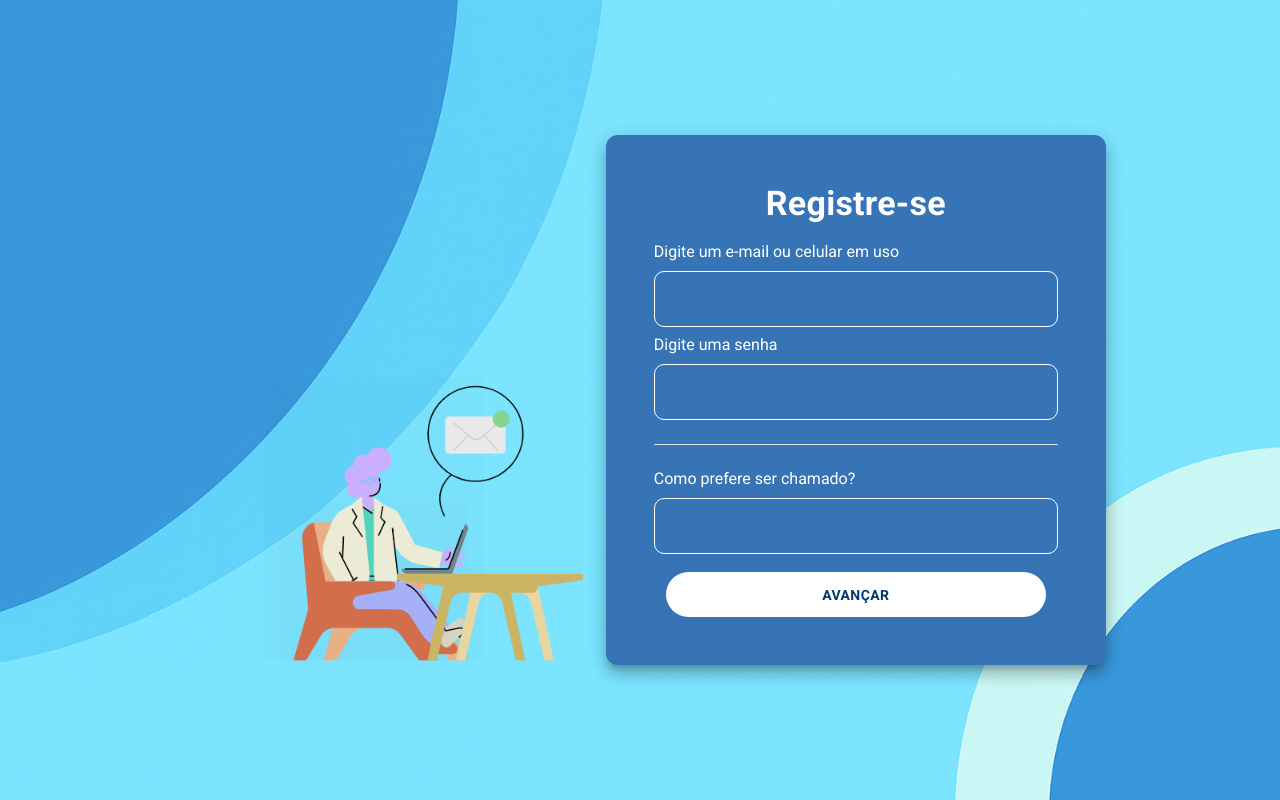
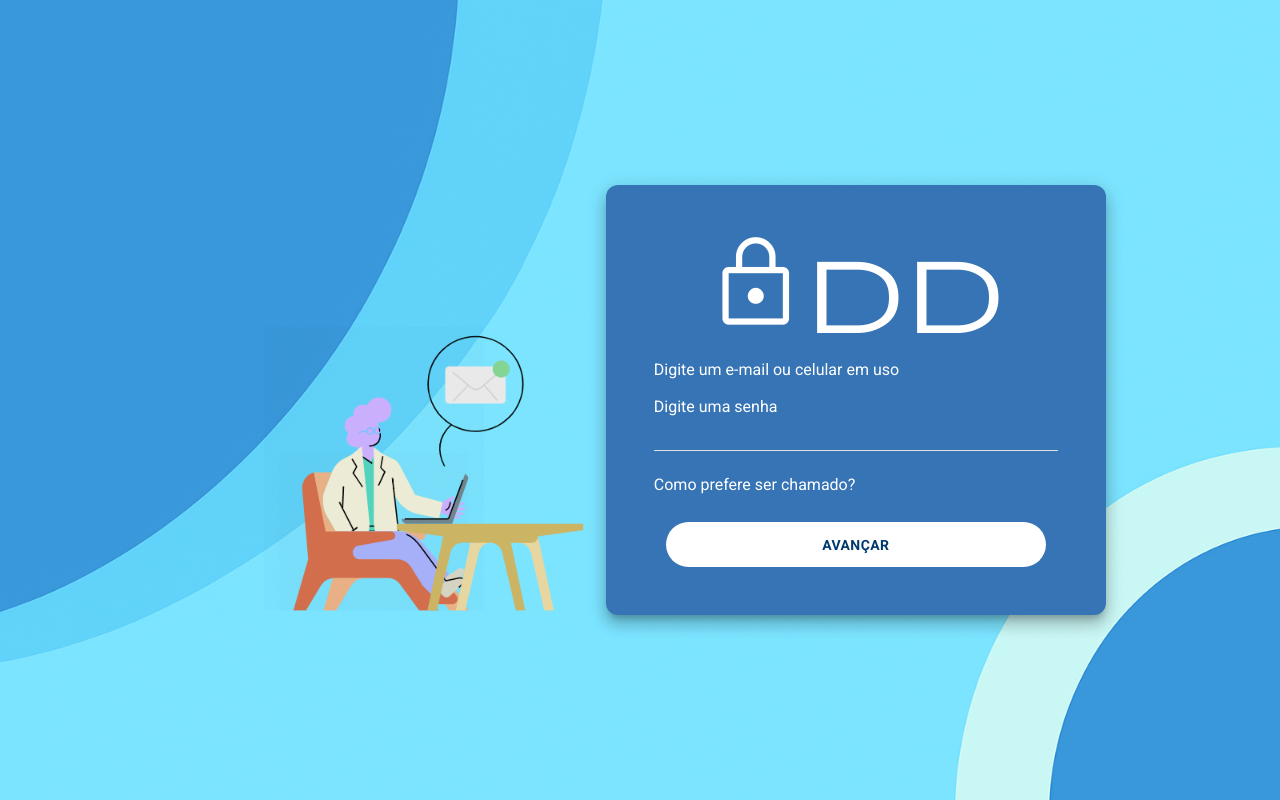
Before and after one commit to Nexterzin/TCC---Adaptative-IA, a Next.js app: page /PagesRouter/Password-recovery in a window 1280 px wide. Built offline with nearby package versions, Linux system fonts and the light colour scheme.

Commit message:
[COMMIT & UPDATE] Commit para dar pull na dev e ajustes na tela de registro

```diff
--- a/package.json
+++ b/package.json
@@ -11,7 +11,7 @@
   "dependencies": {
     "@emotion/react": "^11.14.0",
     "@emotion/styled": "^11.14.1",
-    "@mui/icons-material": "^7.2.0",
+    "@mui/icons-material": "^7.3.1",
     "@mui/material": "^7.2.0",
     "@mui/styled-engine-sc": "^6.4.6",
     "next": "^15.4.1",
--- a/src/app/Commons/Password-Recovery/RecoveryPage.jsx
+++ b/src/app/Commons/Password-Recovery/RecoveryPage.jsx
@@ -9,18 +9,21 @@ import { toast, ToastContainer } from 'react-toastify';
 import { Box, TextField, Typography, Grid, Link, Stack, Divider } from "@mui/material";
 import DefaultaButton from '../Component/ComponentButton/DefaultButton';
 
+const Conditional = ({
+    shoWhen,
+    children,
+}) => {
+    if (shoWhen) return <>{children}</>;
+    return<></>
+};
+
 const RecoveryPasswordPage = () => {
     const router = useRouter();
 
-    const [senha, setSenha] = useState('');
-    const [usuario, setUsuario] = useState('');
+    const [senhaRecuperadaSucesso, setsenhaRecuperadaSucesso] = useState(false);
 
     const goToLogin = () => {
         router.push('/PagesRouter/Login');
-    };
-
-    const goToRegister = () => {
-        router.push('/PagesRouter/Register');
     };
 
     const goToRecoveryPassword = () => {
@@ -29,6 +32,7 @@ const RecoveryPasswordPage = () => {
 
 return (
     <>
+        <link rel="stylesheet" href="https://fonts.googleapis.com/css2?family=Material+Symbols+Outlined:opsz,wght,FILL,GRAD@24,400,0,0&icon_names=lock" />
         <Box className='background'
             sx={{
                 display: 'flex',
@@ -37,10 +41,10 @@ const RecoveryPasswordPage = () => {
                 alignItems: 'center',
                 backgroundSize: 'cover',
                 justifyContent: 'center',
-                    backgroundPosition: {xs:'-123px -150px', sm: 'center',md: 'center',lg: 'center'},
+                backgroundPosition: { xs: '-123px -150px', sm: 'center', md: 'center', lg: 'center' },
                 backgroundImage: 'url("/FundoLogin.png")',
                 backgroundRepeat: 'no-repeat',
-                    backgroundColor: {xs: "#7be4ff"}
+                backgroundColor: { xs: "#7be4ff" }
             }}
         >
 
@@ -58,14 +62,15 @@ const RecoveryPasswordPage = () => {
                         sx={{
                             height: 'auto',
                             width: { md: '30vw', lg: '25vw' },
-                                display: { xs: 'none', sm: 'none',md: 'block', lg: 'flex' },
+                            display: { xs: 'none', sm: 'none', md: 'block', lg: 'flex' },
                         }}
                     />
                 </Grid>
 
                 {/* Card de Registre-se como Grid */}
 
-                    <Grid size={{ xs: 11, md: 6, lg: 6 }}>
+                <Grid size={{ xs: 11, md: 6, lg: 6 }} >
+                    <Conditional shoWhen={senhaRecuperadaSucesso} >
                         <Grid
                         container
                         spacing={1}
@@ -81,9 +86,12 @@ const RecoveryPasswordPage = () => {
 
                         }}
                     >
+
                         <Grid size={12} className="labelForm">
                             <Typography variant="h4" textAlign="center" fontWeight="bold" color="white">
-                                    Registre-se
+                                <span class="material-symbols-outlined md-100">
+                                    lock
+                                </span>
                             </Typography>
                         </Grid>
 
@@ -92,34 +100,7 @@ const RecoveryPasswordPage = () => {
                             <Stack color={'rgba(255, 255, 255, 1)'} className="labelForm">
                                 Digite um e-mail ou celular em uso
                             </Stack>
-                                <TextField
-                                    fullWidth
-                                    value={usuario}
-                                    onChange={(e) => setUsuario(e.target.value)}
-                                    sx={{
-                                        "& .MuiOutlinedInput-root": {
-                                            borderRadius: "10px",
-                                            backgroundColor: 'transparent',
-                                            color: "#fff",
-                                            "& fieldset": {
-                                                borderColor: "#fff",
-                                            },
-                                            "&:hover fieldset": {
-                                                borderColor: "#fff",
-                                                opacity: 0.48
-                                            },
-                                            "&.Mui-focused fieldset": {
-                                                borderColor: "#fff",
-                                            },
-                                        },
-                                        input: {
-                                            color: "#fff",
-                                        },
-                                        "& .MuiInputLabel-root": {
-                                            color: "#fff",
-                                        },
-                                    }}
-                                />
+
                         </Grid>
 
 
@@ -127,40 +108,7 @@ const RecoveryPasswordPage = () => {
                             <Stack color={'rgba(255, 255, 255, 1)'} className="labelForm">
                                 Digite uma senha
                             </Stack>
-                                <TextField
-                                    fullWidth
-                                    value={senha}
-                                    type="password"
-                                    onChange={(e) => setSenha(e.target.value)}
-                                    onKeyDown={(event) => {
-                                        if (event.key === 'Enter') {
-                                            goToLogin();
-                                        }
-                                    }}
-                                    sx={{
-                                        "& .MuiOutlinedInput-root": {
-                                            borderRadius: "10px",
-                                            backgroundColor: 'transparent',
-                                            color: "#fff",
-                                            "& fieldset": {
-                                                borderColor: "#fff",
-                                            },
-                                            "&:hover fieldset": {
-                                                borderColor: "#fff",
-                                                opacity: 0.48
-                                            },
-                                            "&.Mui-focused fieldset": {
-                                                borderColor: "#fff",
-                                            },
-                                        },
-                                        input: {
-                                            color: "#fff",
-                                        },
-                                        "& .MuiInputLabel-root": {
-                                            color: "#fff",
-                                        },
-                                    }}
-                                />
+
                         </Grid>
 
                         {/* Linha divisoria */}
@@ -175,43 +123,10 @@ const RecoveryPasswordPage = () => {
                             <Stack color={'rgba(255, 255, 255, 1)'} className="labelForm">
                                 Como prefere ser chamado?
                             </Stack>
-                                <TextField
-                                    fullWidth
-                                    value={senha}
-                                    type="password"
-                                    onChange={(e) => setSenha(e.target.value)}
-                                    onKeyDown={(event) => {
-                                        if (event.key === 'Enter') {
-                                            goToLogin();
-                                        }
-                                    }}
-                                    sx={{
-                                        "& .MuiOutlinedInput-root": {
-                                            borderRadius: "10px",
-                                            backgroundColor: 'transparent',
-                                            color: "#fff",
-                                            "& fieldset": {
-                                                borderColor: "#fff",
-                                            },
-                                            "&:hover fieldset": {
-                                                borderColor: "#fff",
-                                                opacity: 0.48
-                                            },
-                                            "&.Mui-focused fieldset": {
-                                                borderColor: "#fff",
-                                            },
-                                        },
-                                        input: {
-                                            color: "#fff",
-                                        },
-                                        "& .MuiInputLabel-root": {
-                                            color: "#fff",
-                                        },
-                                    }}
-                                />
+
                         </Grid>
 
-                            <Grid size={12} sx={{ display: 'flex', justifyContent: 'center', alignItems: 'center', marginTop: '10px'}}>
+                        <Grid size={12} sx={{ display: 'flex', justifyContent: 'center', alignItems: 'center', marginTop: '10px' }}>
                             <DefaultaButton
                                 onClick={goToLogin}
                                 content={'Avançar'}
@@ -229,6 +144,82 @@ const RecoveryPasswordPage = () => {
                                 </Grid>
                             </Grid> */}
                     </Grid>
+                    </Conditional>
+                    <Conditional shoWhen={!senhaRecuperadaSucesso} >
+                        <Grid
+                        container
+                        spacing={1}
+                        sx={{
+                            p: { xs: 2, sm: 3, md: 4, lg: 6 },
+                            boxShadow: 10,
+                            borderRadius: 3,
+                            background: 'rgba(54, 116, 181, 1)',
+                            display: 'flex',
+                            flexDirection: 'column',
+                            width: { lg: '500px' },
+                            position: 'relative'
+
+                        }}
+                    >
+
+                        <Grid size={12} className="labelForm">
+                            <Typography variant="h4" textAlign="center" fontWeight="bold" color="white">
+                                <span class="material-symbols-outlined md-100">
+                                    lockdd
+                                </span>
+                            </Typography>
+                        </Grid>
+
+
+                        <Grid size={12} >
+                            <Stack color={'rgba(255, 255, 255, 1)'} className="labelForm">
+                                Digite um e-mail ou celular em uso
+                            </Stack>
+
+                        </Grid>
+
+
+                        <Grid size={12}>
+                            <Stack color={'rgba(255, 255, 255, 1)'} className="labelForm">
+                                Digite uma senha
+                            </Stack>
+
+                        </Grid>
+
+                        {/* Linha divisoria */}
+
+                        <Grid size={12}>
+                            <Box sx={{ width: '100%', py: 2 }}>
+                                <Divider sx={{ bgcolor: "#fff", opacity: 1, borderBottomWidth: 1 }} />
+                            </Box>
+                        </Grid>
+
+                        <Grid size={12}>
+                            <Stack color={'rgba(255, 255, 255, 1)'} className="labelForm">
+                                Como prefere ser chamado?
+                            </Stack>
+
+                        </Grid>
+
+                        <Grid size={12} sx={{ display: 'flex', justifyContent: 'center', alignItems: 'center', marginTop: '10px' }}>
+                            <DefaultaButton
+                                onClick={goToLogin}
+                                content={'Avançar'}
+                                widthButton='380px'
+                            />
+                        </Grid>
+
+                        {/* <Grid size={12}>
+                                <Grid container spacing={2} justifyContent="center">
+                                    {[FacebookIcon, InstagramIcon, GoogleIcon, XIcon, LinkedInIcon].map((Icon, index) => (
+                                        <Grid  key={index}>
+                                            <Icon sx={{ fontSize: 40, cursor: 'pointer', color: 'black' }} />
+                                        </Grid>
+                                    ))}
+                                </Grid>
+                            </Grid> */}
+                    </Grid>
+                    </Conditional>
 
                 </Grid>
                 <Grid size={{ xs: 0, md: 4, lg: 4 }} className='medicoImagem'>
```
Also changed, not shown: src/app/globals.css (+14 -0 lines), 1 other file (tests, documents, lock files or other folders). Lines whose indentation alone changed are shown as unchanged.
